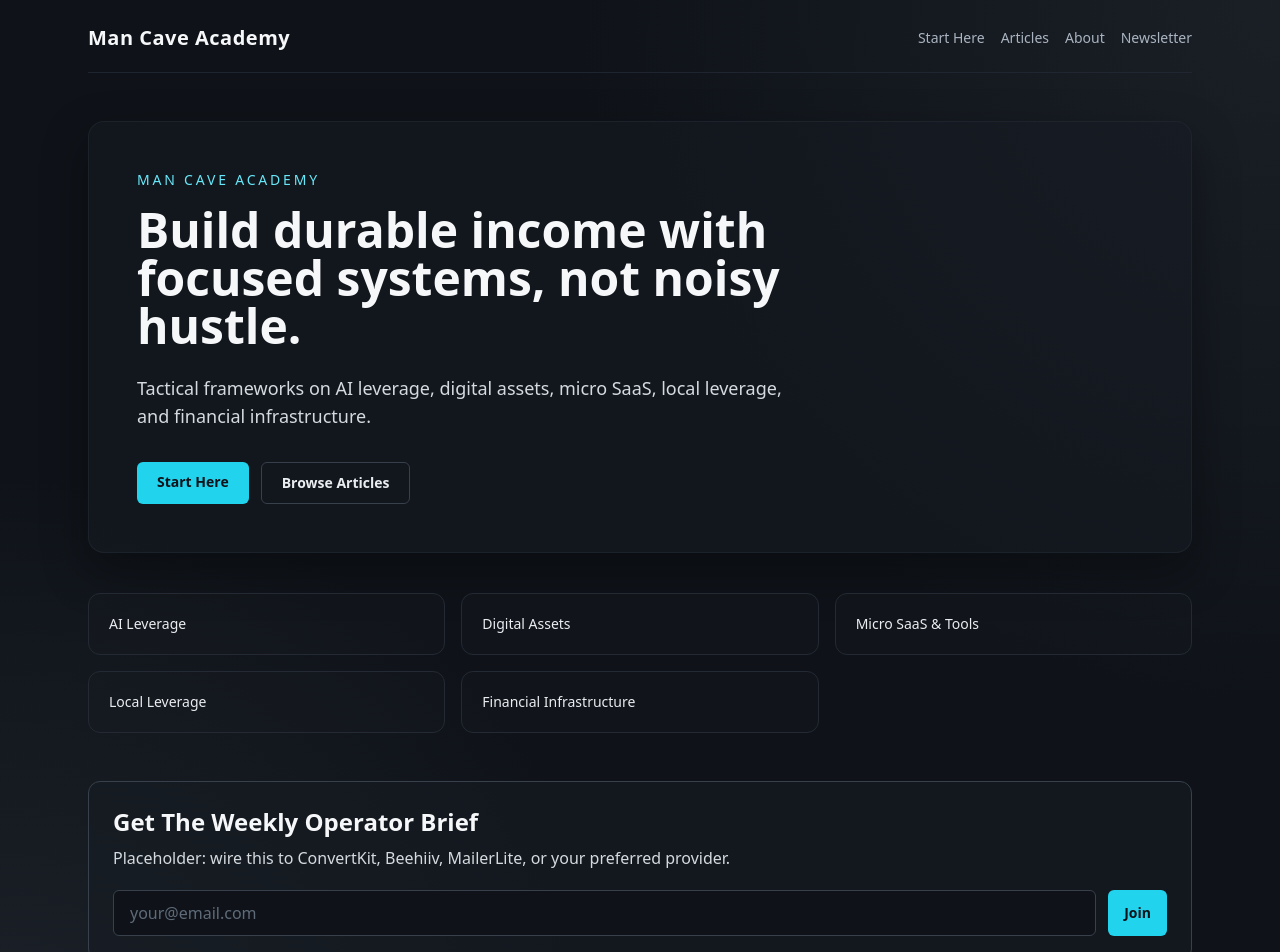
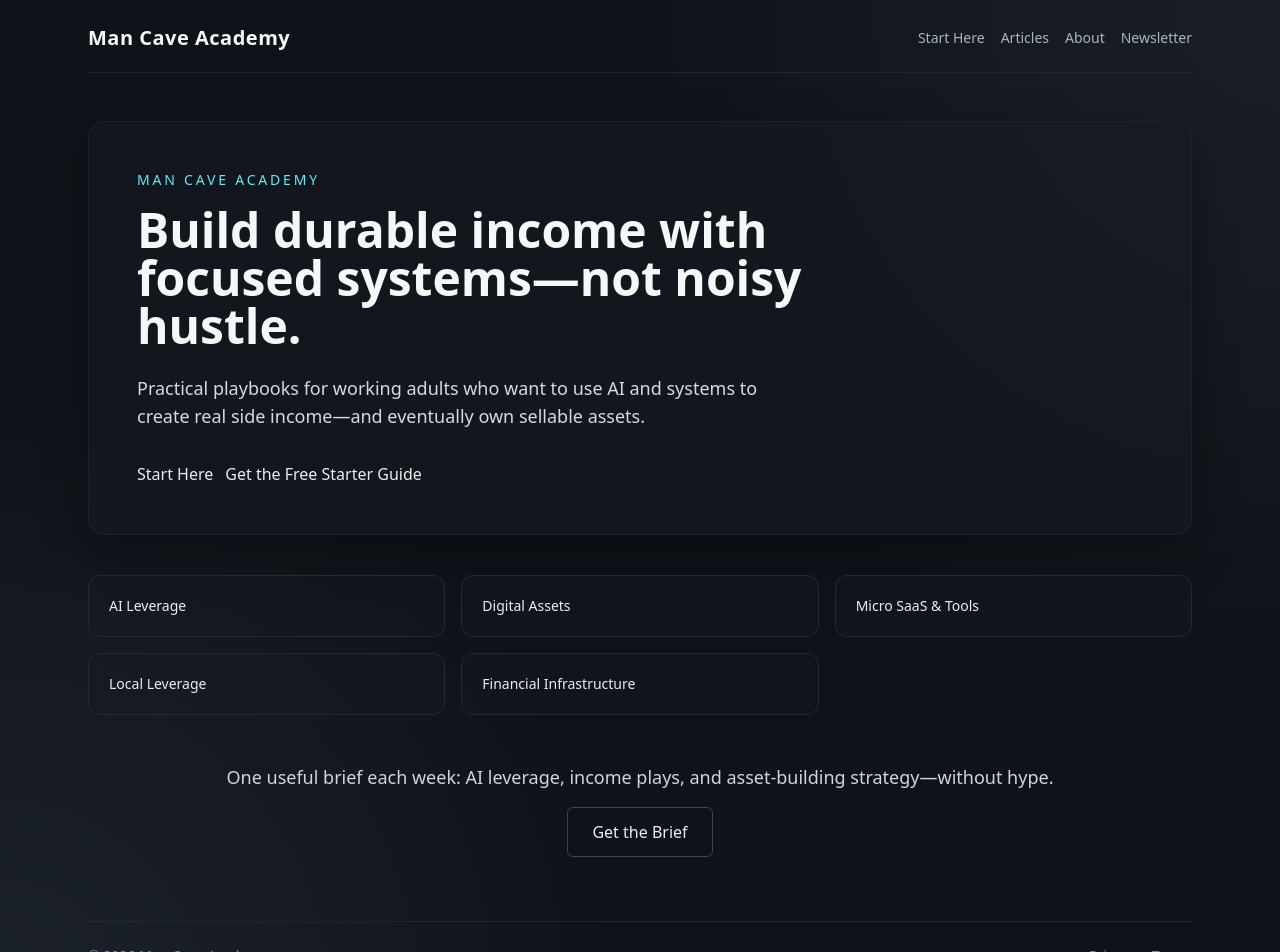
Before and after one commit to adman4054/mancaveacademy, a Next.js app: page / in a window 1280 px wide. Shown: the top 952 px of the page. Built offline with nearby package versions, Linux system fonts and the light colour scheme.

Commit message:
Update homepage hero CTAs and newsletter section

```diff
--- a/app/page.tsx
+++ b/app/page.tsx
@@ -9,24 +9,21 @@ export default function HomePage() {
       <section className="rounded-2xl border border-workshop-800/60 bg-workshop-900/45 p-8 shadow-panel sm:p-12">
         <p className="text-sm uppercase tracking-[0.2em] text-cyan-300">Man Cave Academy</p>
         <h1 className="mt-4 max-w-3xl text-4xl font-semibold leading-tight text-workshop-50 sm:text-5xl">
-          Build durable income with focused systems, not noisy hustle.
+          Build durable income with focused systems—not noisy hustle.
+
+
         </h1>
         <p className="mt-6 max-w-2xl text-lg text-workshop-200">
-          Tactical frameworks on AI leverage, digital assets, micro SaaS, local leverage, and financial infrastructure.
+          Practical playbooks for working adults who want to use AI and systems to create real side income—and eventually own sellable assets.
+
         </p>
         <div className="mt-8 flex flex-wrap gap-3">
-          <Link
-            href="/start-here"
-            className="rounded-md bg-cyan-400 px-5 py-2.5 text-sm font-semibold text-workshop-950 hover:bg-cyan-300"
-          >
-            Start Here
-          </Link>
-          <Link
-            href="/articles"
-            className="rounded-md border border-workshop-700 px-5 py-2.5 text-sm font-semibold text-workshop-100 hover:border-workshop-500"
-          >
-            Browse Articles
-          </Link>
+          <Link href="/start-here" className="btn-primary">
+  Start Here
+</Link>
+          <Link href="/newsletter" className="btn-secondary">
+  Get the Free Starter Guide
+</Link>
         </div>
       </section>
 
@@ -44,9 +41,20 @@ export default function HomePage() {
         ))}
       </section>
 
-      <section className="mt-12">
-        <NewsletterSignupPlaceholder />
-      </section>
+     <section className="mt-12 text-center">
+  <p className="text-lg text-gray-300 mb-4">
+    One useful brief each week: AI leverage, income plays, and asset-building strategy—without hype.
+  </p>
+
+  <a
+    href="/newsletter"
+    className="inline-block px-6 py-3 rounded-md font-medium transition border border-white/20 hover:border-white/40"
+  >
+    Get the Brief
+  </a>
+</section>
+
+
     </>
   );
 }
```
